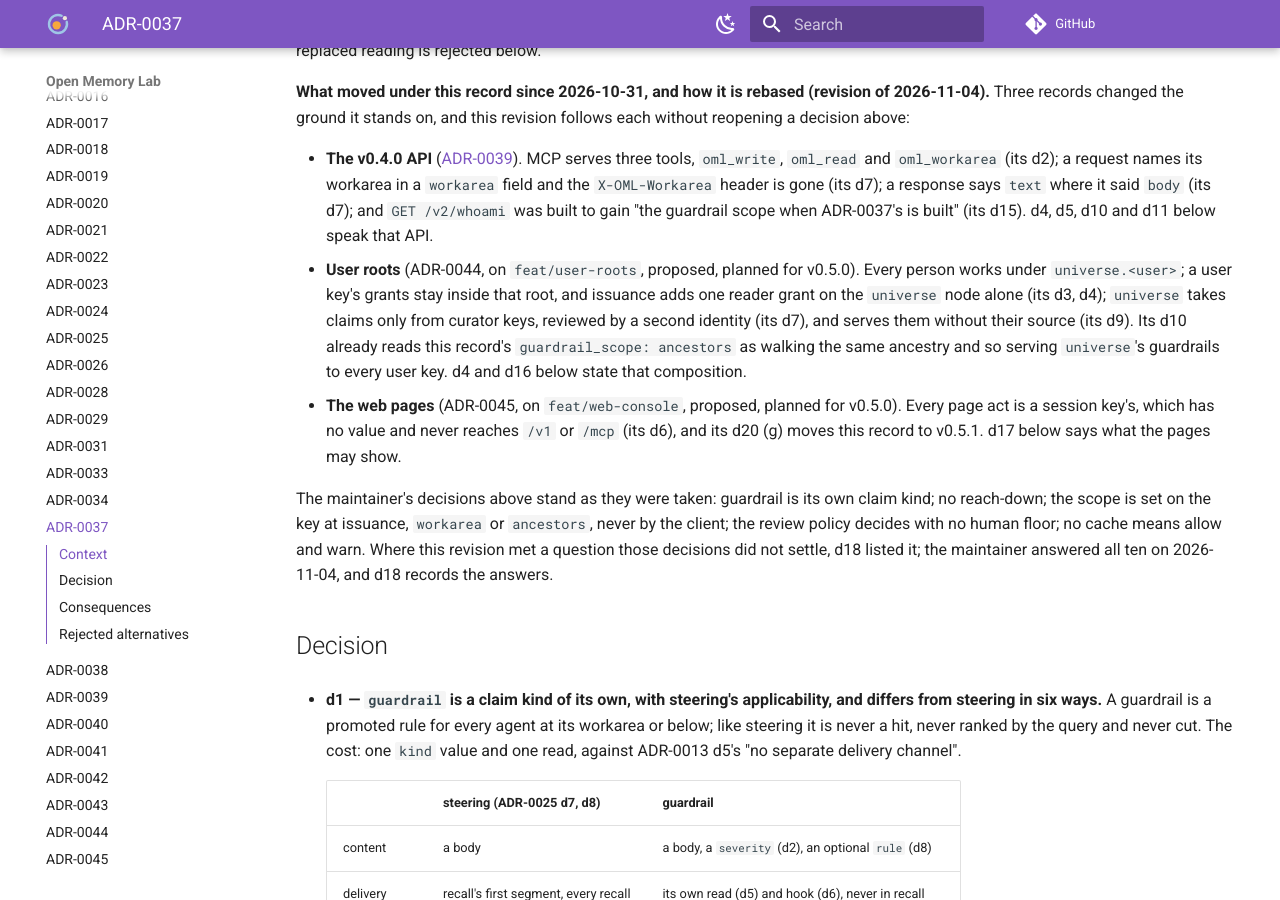
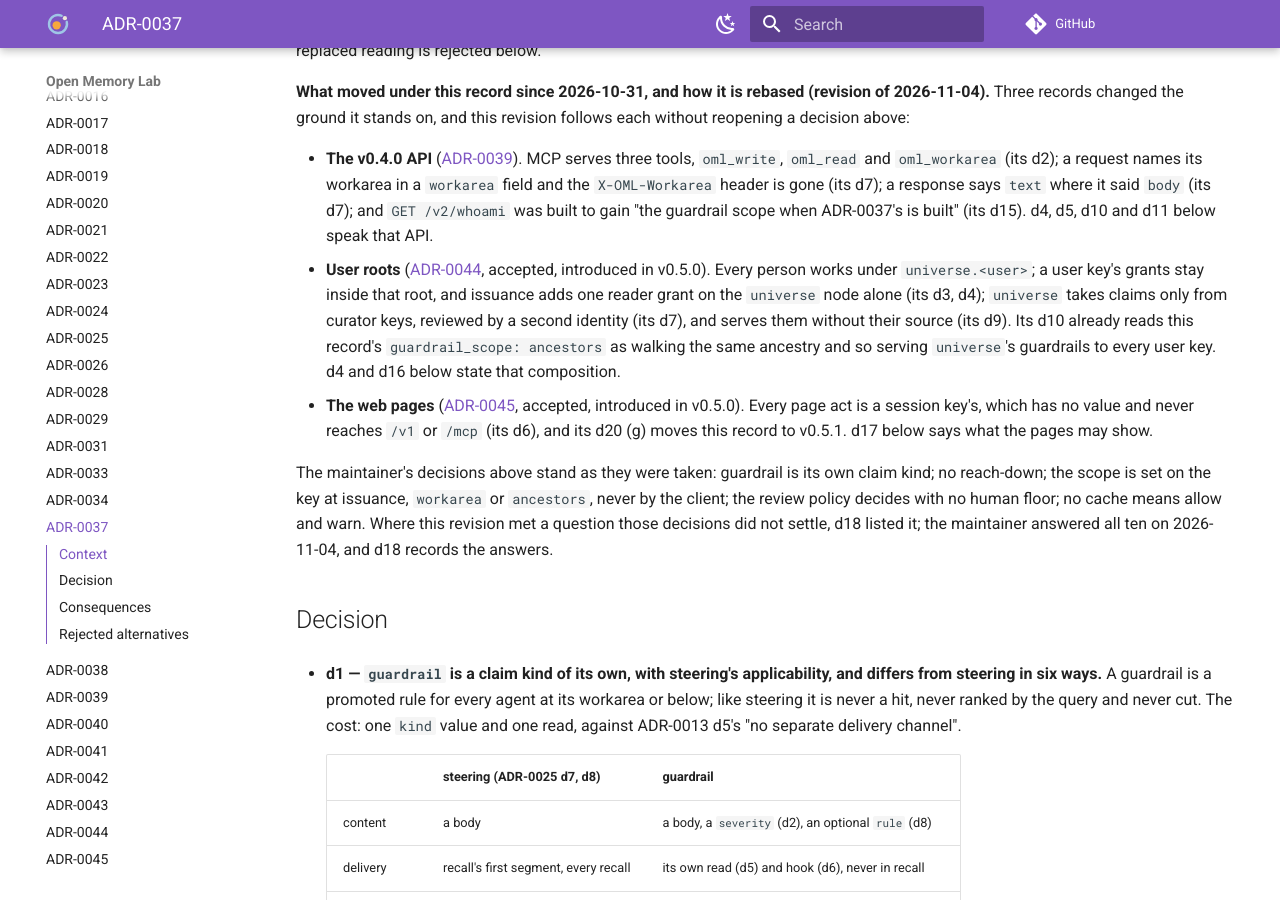
Before and after one commit to e8kor/open-memory-lab, an MkDocs documentation site: the page built from docs/adr/ADR-0037-a-guardrail-is-a-reviewed-rule-loaded-at-session-start-and-checked-at-the-tool-call.md, in a window 1280 px wide and 900 px high, scrolled down 764 px. Built offline with MkDocs 1.6.1 and Material for MkDocs 9.7.7, drawn with Linux system fonts in a browser that asks for light colours; comment, search, counter and statistics services are not loaded; some of the changed text lies outside the part shown.

Commit message:
Link ADR-0044 and ADR-0045 again from ADR-0037 and the changelog now that v0.5.0 carries both, and count 43 routed operations in both SDKs' route census, the guardrail read among them

```diff
--- a/docs/adr/ADR-0037-a-guardrail-is-a-reviewed-rule-loaded-at-session-start-and-checked-at-the-tool-call.md
+++ b/docs/adr/ADR-0037-a-guardrail-is-a-reviewed-rule-loaded-at-session-start-and-checked-at-the-tool-call.md
@@ -41,15 +41,15 @@
   `workarea` field and the `X-OML-Workarea` header is gone (its d7); a response says `text` where
   it said `body` (its d7); and `GET /v2/whoami` was built to gain "the guardrail scope when
   ADR-0037's is built" (its d15). d4, d5, d10 and d11 below speak that API.
-- **User roots** (ADR-0044, on `feat/user-roots`,
-  proposed, planned for v0.5.0). Every person works under `universe.<user>`; a user key's grants
+- **User roots** ([ADR-0044](ADR-0044-every-user-works-under-a-root-of-their-own-and-universe-serves-curated-claims-without-their-source.md),
+  accepted, introduced in v0.5.0). Every person works under `universe.<user>`; a user key's grants
   stay inside that root, and issuance adds one reader grant on the `universe` node alone (its
   d3, d4); `universe` takes claims only from curator keys, reviewed by a second identity (its
   d7), and serves them without their source (its d9). Its d10 already reads this record's
   `guardrail_scope: ancestors` as walking the same ancestry and so serving `universe`'s
   guardrails to every user key. d4 and d16 below state that composition.
-- **The web pages** (ADR-0045, on `feat/web-console`,
-  proposed, planned for v0.5.0). Every page act is a session key's, which has no value and never
+- **The web pages** ([ADR-0045](ADR-0045-people-sign-in-to-a-user-page-and-an-admin-page-on-the-servers-own-origin.md),
+  accepted, introduced in v0.5.0). Every page act is a session key's, which has no value and never
   reaches `/v1` or `/mcp` (its d6), and its d20 (g) moves this record to v0.5.1. d17 below says
   what the pages may show.
 
@@ -114,7 +114,7 @@
       scope setting, and the `workarea` query field (ADR-0039 d7) picks N within the key's
       grants, never the scope. No
       `off` value exists: an admin who wants none issues the key with `workarea` where none is.
-    - **Under user roots** (ADR-0044, on `feat/user-roots`),
+    - **Under user roots** ([ADR-0044](ADR-0044-every-user-works-under-a-root-of-their-own-and-universe-serves-curated-claims-without-their-source.md)),
       `ancestors` walks from the scope node through the user's root to `universe` under this
       same reader test, and reaches nothing else (d16).
     - **Order and conflicts.** Severity (`never`, `must`, `should`), then depth from the root,
@@ -335,7 +335,7 @@
 
 - **d16 — Under user roots, `ancestors` walks from the scope node through the user's root to
   `universe`, under the same reader test, and `universe`'s guardrails are the curators'.** This
-  composes d4 with ADR-0044, on `feat/user-roots`
+  composes d4 with [ADR-0044](ADR-0044-every-user-works-under-a-root-of-their-own-and-universe-serves-curated-claims-without-their-source.md)
   and changes neither:
     - **The walk.** For a scope node N inside `universe.<user>`, `ancestors` serves the
       guardrails on N, on every ancestor of N up to and including `universe.<user>`, and on
@@ -364,7 +364,7 @@
       tenant key (ADR-0044 d12) and walks d4's ancestry exactly as before.
 
 - **d17 — The pages show guardrails and write none.** Under
-  ADR-0045, on `feat/web-console`:
+  [ADR-0045](ADR-0045-people-sign-in-to-a-user-page-and-an-admin-page-on-the-servers-own-origin.md):
     - **Session keys load nothing.** A session key has no value, so it never reaches `/v1` or
       `/mcp` (ADR-0045 d6), and no hook ever runs under one; its `guardrail_scope` matters only
       to a page that reads the set through it.
```
Also changed, not shown: docs/changelog.md (+2 -2 lines), 3 other files.
